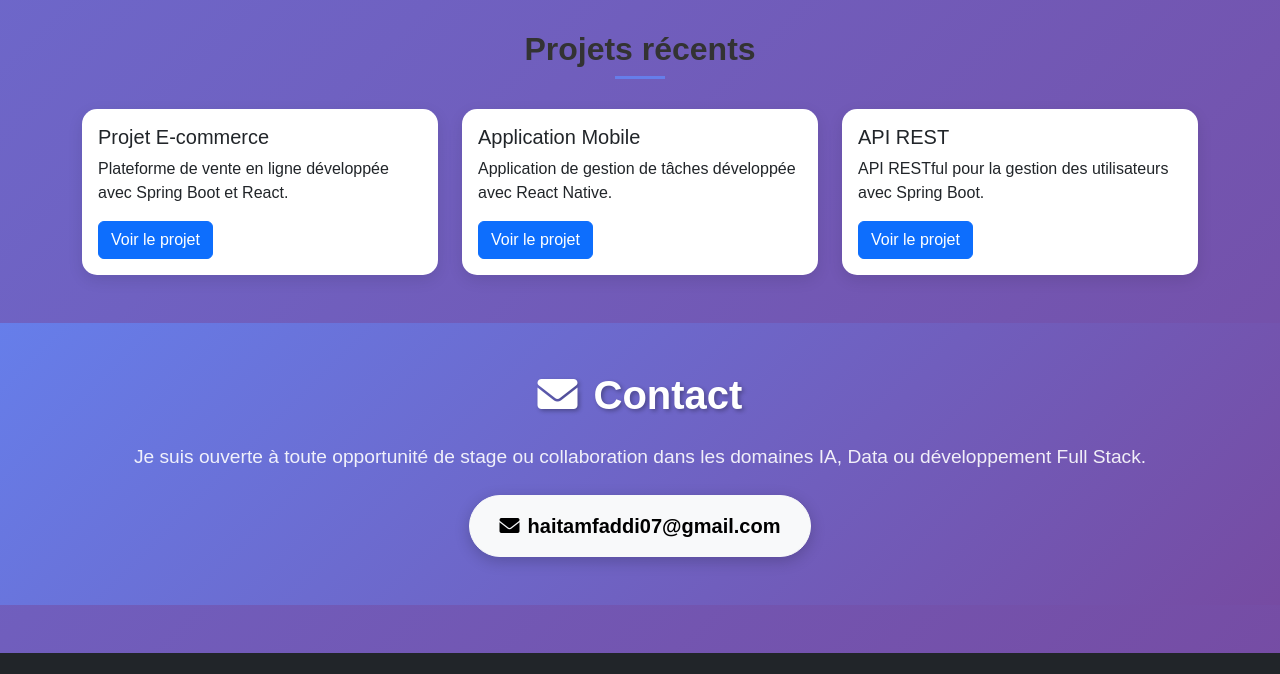
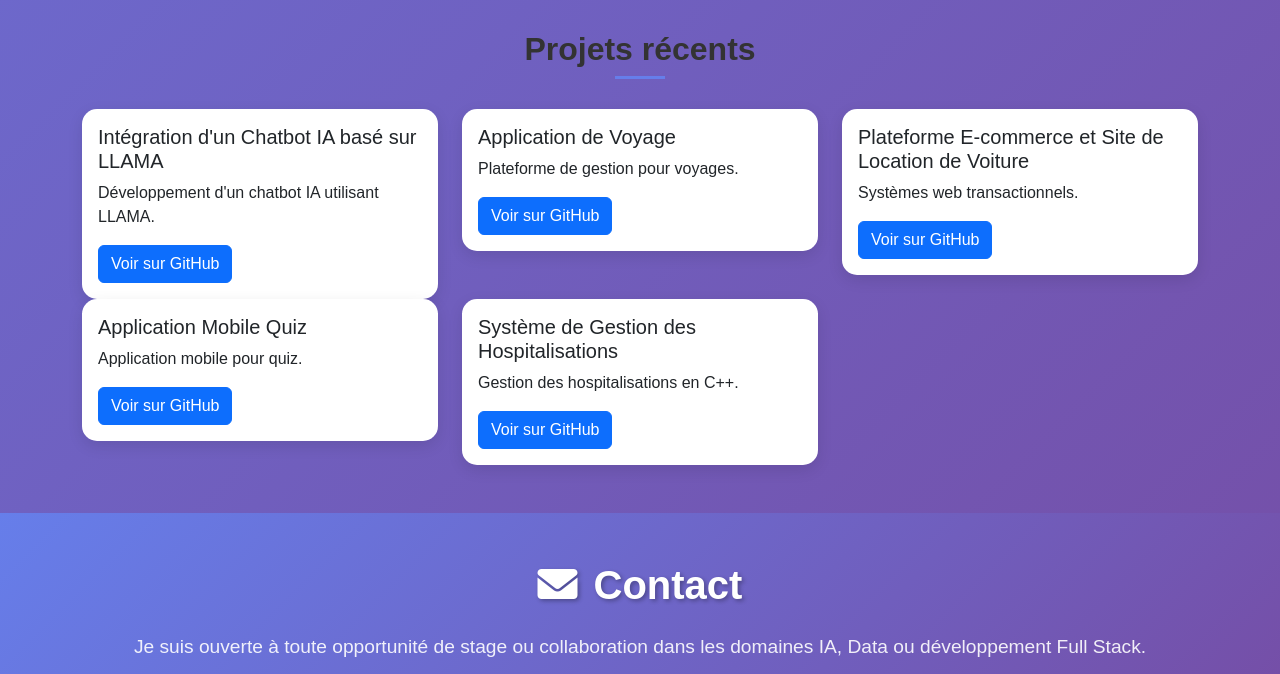
Before and after one commit to haitamle13/portfolio_haitam1, a plain HTML site: page portfolio-static/index.html in a window 1280 px wide. Shown: the part 1720-2394 px from the top of the page. Drawn offline with nearby package versions, Linux system fonts and the light colour scheme.

Commit message:
Ajout du lien GitHub pour Application de Voyage

```diff
--- a/portfolio-static/index.html
+++ b/portfolio-static/index.html
@@ -241,27 +241,45 @@
                 <div class="col-md-4">
                     <div class="card">
                         <div class="card-body">
-                            <h5 class="card-title">Projet E-commerce</h5>
-                            <p class="card-text">Plateforme de vente en ligne développée avec Spring Boot et React.</p>
-                            <a href="#" class="btn btn-primary">Voir le projet</a>
+                            <h5 class="card-title">Intégration d'un Chatbot IA basé sur LLAMA</h5>
+                            <p class="card-text">Développement d'un chatbot IA utilisant LLAMA.</p>
+                            <a href="https://github.com/haitamfaddi/chatbot-llama" target="_blank" class="btn btn-primary">Voir sur GitHub</a>
                         </div>
                     </div>
                 </div>
                 <div class="col-md-4">
                     <div class="card">
                         <div class="card-body">
-                            <h5 class="card-title">Application Mobile</h5>
-                            <p class="card-text">Application de gestion de tâches développée avec React Native.</p>
-                            <a href="#" class="btn btn-primary">Voir le projet</a>
+                            <h5 class="card-title">Application de Voyage</h5>
+                            <p class="card-text">Plateforme de gestion pour voyages.</p>
+                            <a href="https://github.com/haitamle13/TravelApp.git" target="_blank" class="btn btn-primary">Voir sur GitHub</a>
                         </div>
                     </div>
                 </div>
                 <div class="col-md-4">
                     <div class="card">
                         <div class="card-body">
-                            <h5 class="card-title">API REST</h5>
-                            <p class="card-text">API RESTful pour la gestion des utilisateurs avec Spring Boot.</p>
-                            <a href="#" class="btn btn-primary">Voir le projet</a>
+                            <h5 class="card-title">Plateforme E-commerce et Site de Location de Voiture</h5>
+                            <p class="card-text">Systèmes web transactionnels.</p>
+                            <a href="https://github.com/haitamfaddi/ecommerce-location" target="_blank" class="btn btn-primary">Voir sur GitHub</a>
+                        </div>
+                    </div>
+                </div>
+                <div class="col-md-4">
+                    <div class="card">
+                        <div class="card-body">
+                            <h5 class="card-title">Application Mobile Quiz</h5>
+                            <p class="card-text">Application mobile pour quiz.</p>
+                            <a href="https://github.com/haitamfaddi/quiz-app" target="_blank" class="btn btn-primary">Voir sur GitHub</a>
+                        </div>
+                    </div>
+                </div>
+                <div class="col-md-4">
+                    <div class="card">
+                        <div class="card-body">
+                            <h5 class="card-title">Système de Gestion des Hospitalisations</h5>
+                            <p class="card-text">Gestion des hospitalisations en C++.</p>
+                            <a href="https://github.com/haitamfaddi/hospital-management" target="_blank" class="btn btn-primary">Voir sur GitHub</a>
                         </div>
                     </div>
                 </div>
```
